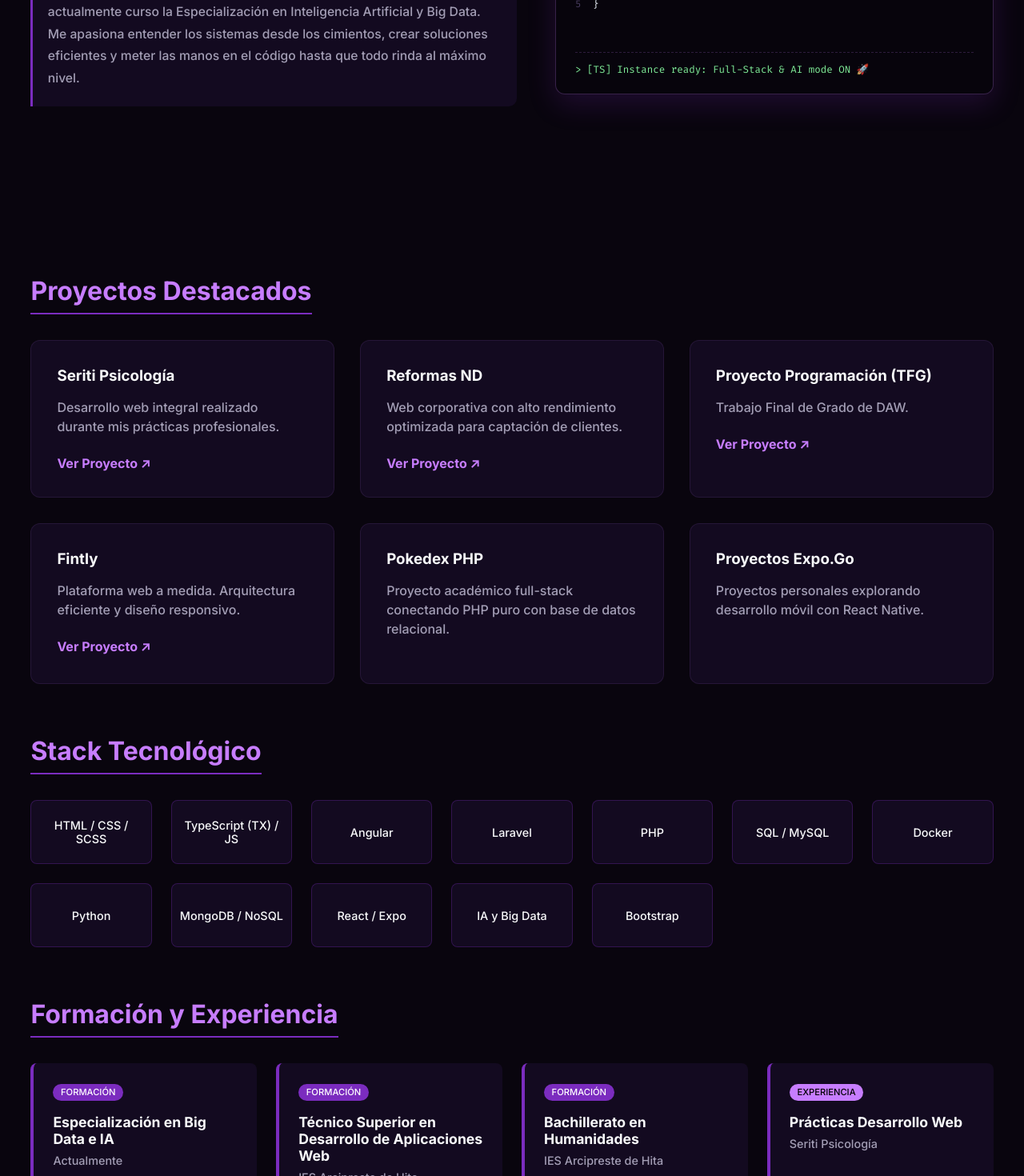
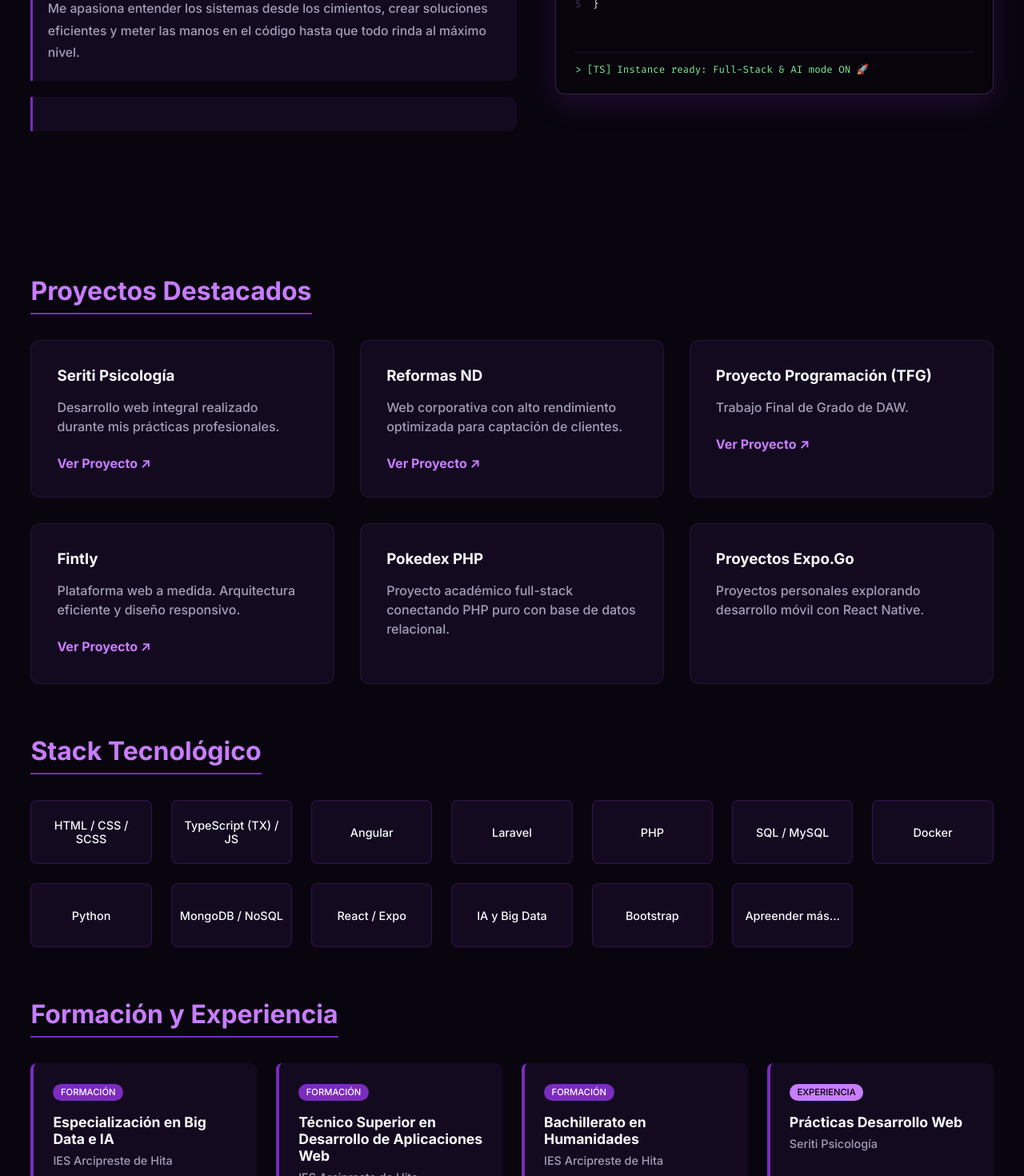
Before and after one commit to modoranandy/Portfolio-Briefcase, an Angular app in the folder frontend/: page / in a window 1280 px wide. Shown: the part 460-1930 px from the top of the page at 80% size. Built offline with nearby package versions, Linux system fonts and the light colour scheme.

Commit message:
Teerminal working, y br para English version

```diff
--- a/frontend/src/app/app.html
+++ b/frontend/src/app/app.html
@@ -17,7 +17,12 @@
       <h1 class="name-fill">{{ nombre }}</h1>
       <h2 class="subtitle">{{ rol }}</h2>
       <div class="intro-box">
-        <p>¡Hola! Soy Desarrollador Web Full-Stack (Técnico Superior en DAW) y actualmente curso la Especialización en Inteligencia Artificial y Big Data. Me apasiona entender los sistemas desde los cimientos, crear soluciones eficientes y meter las manos en el código hasta que todo rinda al máximo nivel.</p>
+        <p>¡Hola! Soy Desarrollador Web Full-Stack (Técnico Superior en DAW) y actualmente curso la Especialización en Inteligencia Artificial y Big Data.
+           Me apasiona entender los sistemas desde los cimientos, crear soluciones eficientes y meter las manos en el código hasta que todo rinda al máximo nivel.</p>
+      </div>
+      <br>
+      <div class="intro-box">
+        <p></p>
       </div>
     </div>
 
--- a/frontend/src/app/app.scss
+++ b/frontend/src/app/app.scss
@@ -203,7 +203,7 @@
     white-space: nowrap;
     clip-path: inset(0 100% 0 0);
     animation: paintLine 0.75s cubic-bezier(0.22, 1, 0.36, 1) forwards;
-    animation-delay: calc(var(--i, 0) * 0.55s);
+    animation-delay: calc(var(--i, 0) * 0.35s);
 
     .line-num {
       color: #4b3f63;
@@ -230,7 +230,7 @@
     color: #80ed99;
     opacity: 0;
     animation: fadeOutput 0.5s ease-out forwards;
-    animation-delay: 3.8s;
+    animation-delay: 2.5s;
 
     .cursor {
       color: var(--accent);
--- a/frontend/src/app/app.ts
+++ b/frontend/src/app/app.ts
@@ -1,4 +1,4 @@
-import { Component, OnInit, OnDestroy, HostListener } from '@angular/core';
+import { Component, OnInit, OnDestroy, HostListener, signal } from '@angular/core';
 import { CommonModule } from '@angular/common';
 
 interface Proyecto {
@@ -58,11 +58,12 @@ export class AppComponent implements OnInit, OnDestroy {
     { nombre: 'MongoDB / NoSQL', nivel: 'amarillo', texto: 'Intermedio' },
     { nombre: 'React / Expo', nivel: 'verde', texto: 'Principiante' },
     { nombre: 'IA y Big Data', nivel: 'verde', texto: 'Principiante' },
-    { nombre: 'Bootstrap', nivel: 'amarillo', texto: 'Intermedio' }
+    { nombre: 'Bootstrap', nivel: 'amarillo', texto: 'Intermedio' },
+    { nombre: 'Apreender más...', nivel: 'rojo', texto: 'Experto' },
   ];
 
   experiencia = [
-    { titulo: 'Especialización en Big Data e IA', lugar: 'Actualmente', tipo: 'formación' },
+    { titulo: 'Especialización en Big Data e IA', lugar: 'IES Arcipreste de Hita', tipo: 'formación' },
     { titulo: 'Técnico Superior en Desarrollo de Aplicaciones Web', lugar: 'IES Arcipreste de Hita', tipo: 'formación' },
     { titulo: 'Bachillerato en Humanidades', lugar: 'IES Arcipreste de Hita', tipo: 'formación' },
     { titulo: 'Prácticas Desarrollo Web', lugar: 'Seriti Psicología', tipo: 'experiencia' },
@@ -110,11 +111,11 @@ export class AppComponent implements OnInit, OnDestroy {
     }
   ];
 
-  currentSnippetIndex = 0;
+  currentSnippetIndex = signal(0);
   private intervalId: any;
 
   get currentSnippet(): CodeSnippet {
-    return this.codeSnippets[this.currentSnippetIndex];
+    return this.codeSnippets[this.currentSnippetIndex()];
   }
 
   @HostListener('window:scroll', [])
@@ -132,8 +133,8 @@ export class AppComponent implements OnInit, OnDestroy {
 
   startTerminal() {
     this.intervalId = setInterval(() => {
-      this.currentSnippetIndex = (this.currentSnippetIndex + 1) % this.codeSnippets.length;
-    }, 10000);
+      this.currentSnippetIndex.update(i => (i + 1) % this.codeSnippets.length);
+    }, 6000);
   }
 
   // Scroll suave controlado por tiempo (850ms) para todos los botones del header
```
